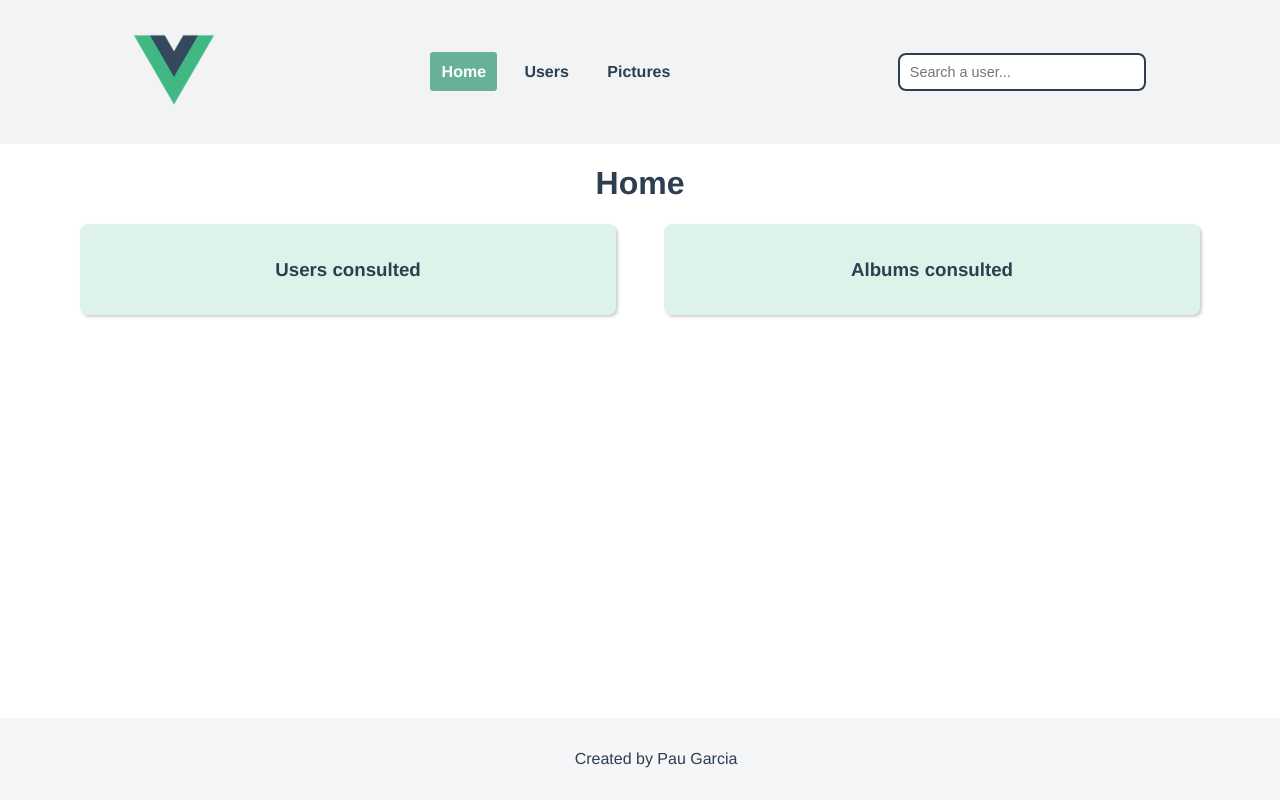
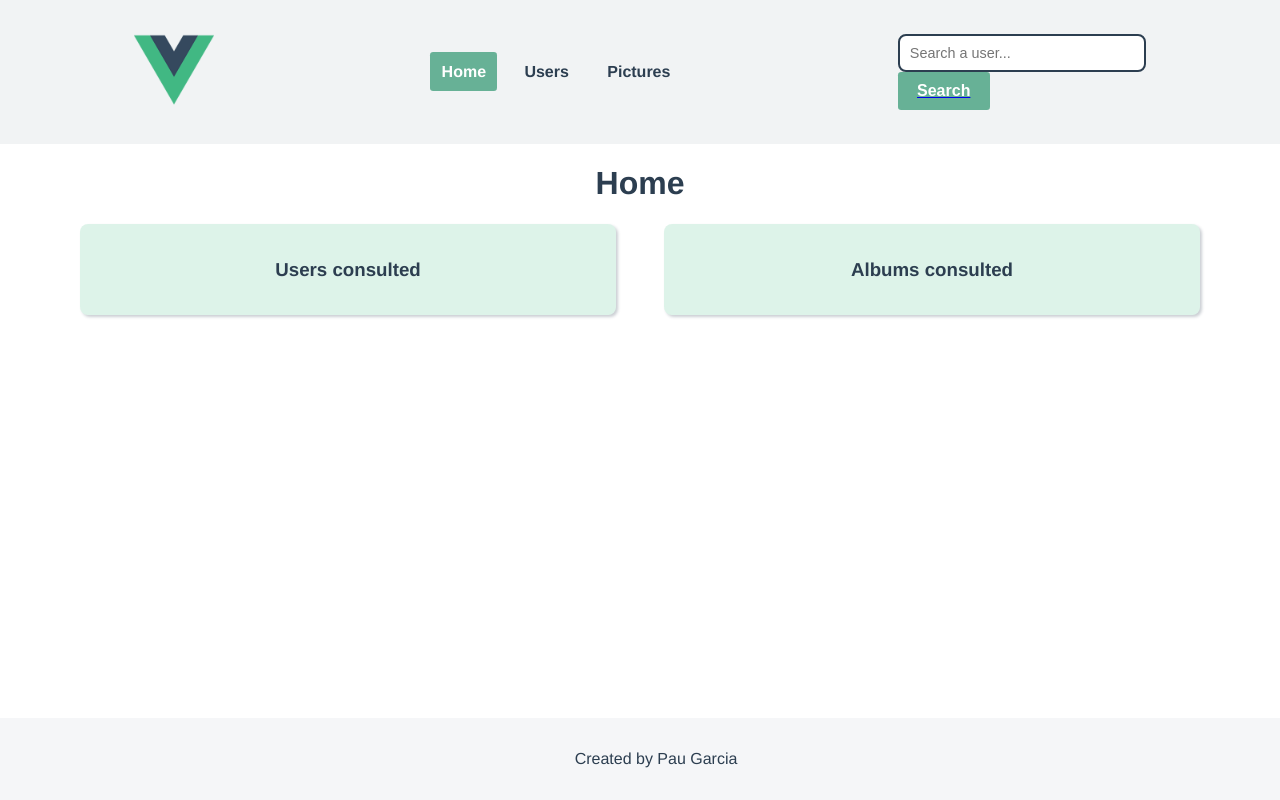
Before and after one commit to PauGarciaMartinez/m10.7-vue-final-project, a Vue app in the folder m10.7-vue-final-project/: page / in a window 1280 px wide. Built offline with nearby package versions, Linux system fonts and the light colour scheme.

Commit message:
Filter users through the search bar

```diff
--- a/m10.7-vue-final-project/src/App.vue
+++ b/m10.7-vue-final-project/src/App.vue
@@ -7,16 +7,17 @@
     </div>
     <div class="menu-container">
       <router-link :to="{ name: 'Home', params: { usersConsulted: JSON.stringify(usersConsulted), albumsConsulted: JSON.stringify(albumsConsulted) }}">Home</router-link>
-      <router-link :to="{ name: 'Users' }">Users</router-link>
+      <router-link :to="{ name: 'Users', params: { inputSearch: input }}">Users</router-link>
       <router-link :to="{ name: 'Pictures' }">Pictures</router-link>
     </div>
-    <div>
+    <div class="search-container">
+      <input
+        class="search-bar"
+        type="text"
+        placeholder="Search a user..."
+        v-model="input">
       <router-link :to="{ name: 'Users', params: { inputSearch: input }}">
-        <input
-          class="search-bar"
-          type="text"
-          placeholder="Search a user..."
-          v-model="input">
+        <button class="user-btn">Search</button>
       </router-link>
     </div>
   </nav>
--- a/m10.7-vue-final-project/src/composables/getUsers.js
+++ b/m10.7-vue-final-project/src/composables/getUsers.js
@@ -2,7 +2,12 @@ import { ref } from 'vue'
 
 const getUsers = () => {
   const users = ref([])
+  const matchingUsers = ref([])
   const error = ref(null)
+  const search = ref()
+
+  console.log()
+
 
   const loadUsers = async () => {
     try {
@@ -11,6 +16,9 @@ const getUsers = () => {
         throw Error('No users data available')
       }
       users.value = await usersData.json()
+      // To filter from the search bar
+/*       console.log(users.value)
+      matchingUsers.value = users.value.filter(user => user.name.includes(inputSearch)) */
     }
     catch (err) {
       error.value = err.message
--- a/m10.7-vue-final-project/src/scripts/users.js
+++ b/m10.7-vue-final-project/src/scripts/users.js
@@ -1,4 +1,4 @@
-import { watch, watchEffect } from 'vue'
+import { computed, watch, watchEffect } from 'vue'
 import { ref } from 'vue'
 import getUsers from './../composables/getUsers.js'
 
@@ -6,12 +6,20 @@ export default {
   name: 'Users',
   props: ['inputSearch'],
   emits: ['addUserConsulted', 'addAlbumConsulted'],
-  setup() {
+  setup(props) {
     const { users, error, loadUsers} = getUsers()
 
     loadUsers()
 
-    return { users, error }
+    const matchingUsers = computed(() => {
+      if (props.inputSearch) {
+        return users.value.filter(user => user.name.toLowerCase().includes(props.inputSearch.toLowerCase()))
+      } else {
+        return users.value
+      }
+    })
+
+    return { users, error, matchingUsers }
   },
   methods: {
     goBack() {
--- a/m10.7-vue-final-project/src/views/Users.vue
+++ b/m10.7-vue-final-project/src/views/Users.vue
@@ -12,7 +12,7 @@
   </section>
 
   <section class="users-wrapper">
-    <article class="user-container" v-for="user in users" :key="user.id">
+    <article class="user-container" v-for="user in matchingUsers" :key="user.id">
       <p class="user-name">{{ caps(user.name) }}</p>
       <router-link :to="{ name: 'UserDetails', params: { id: user.id }}" class="router-link">
         <button class="user-btn" @click="addUserConsulted(user)">More info</button>
```
